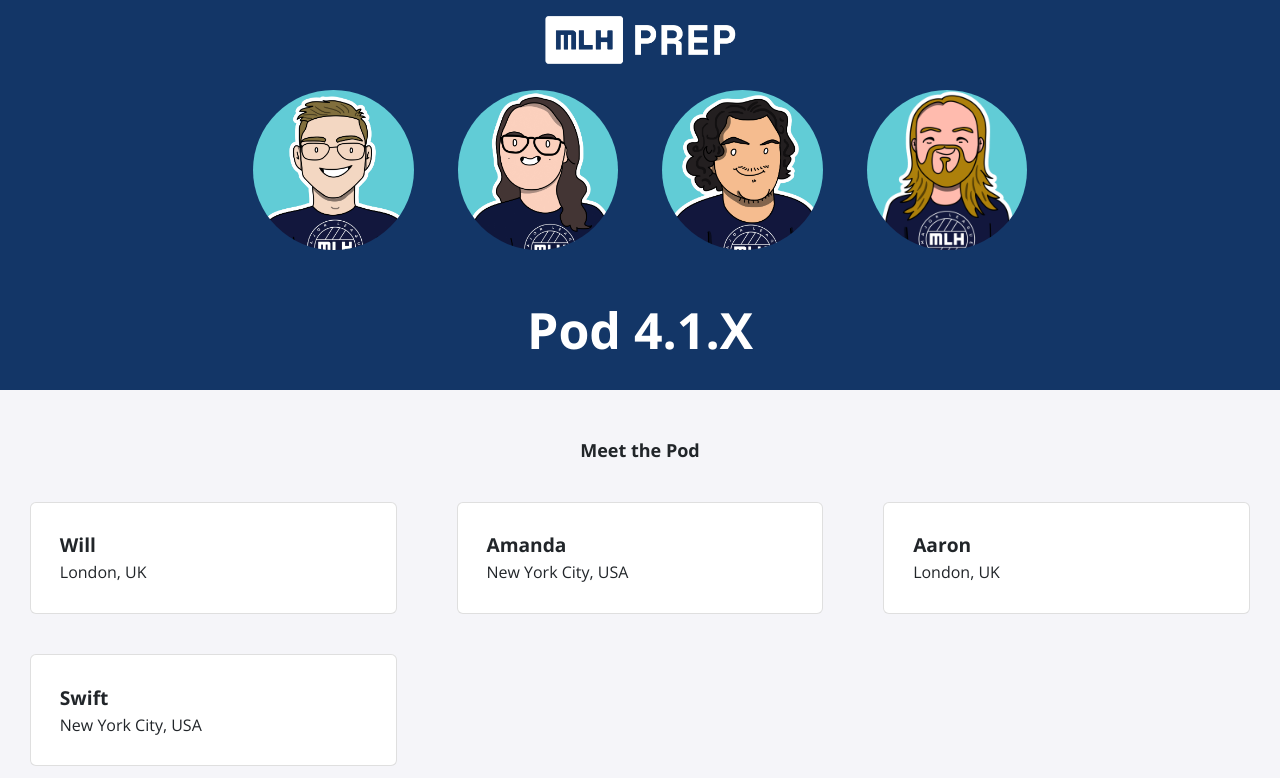
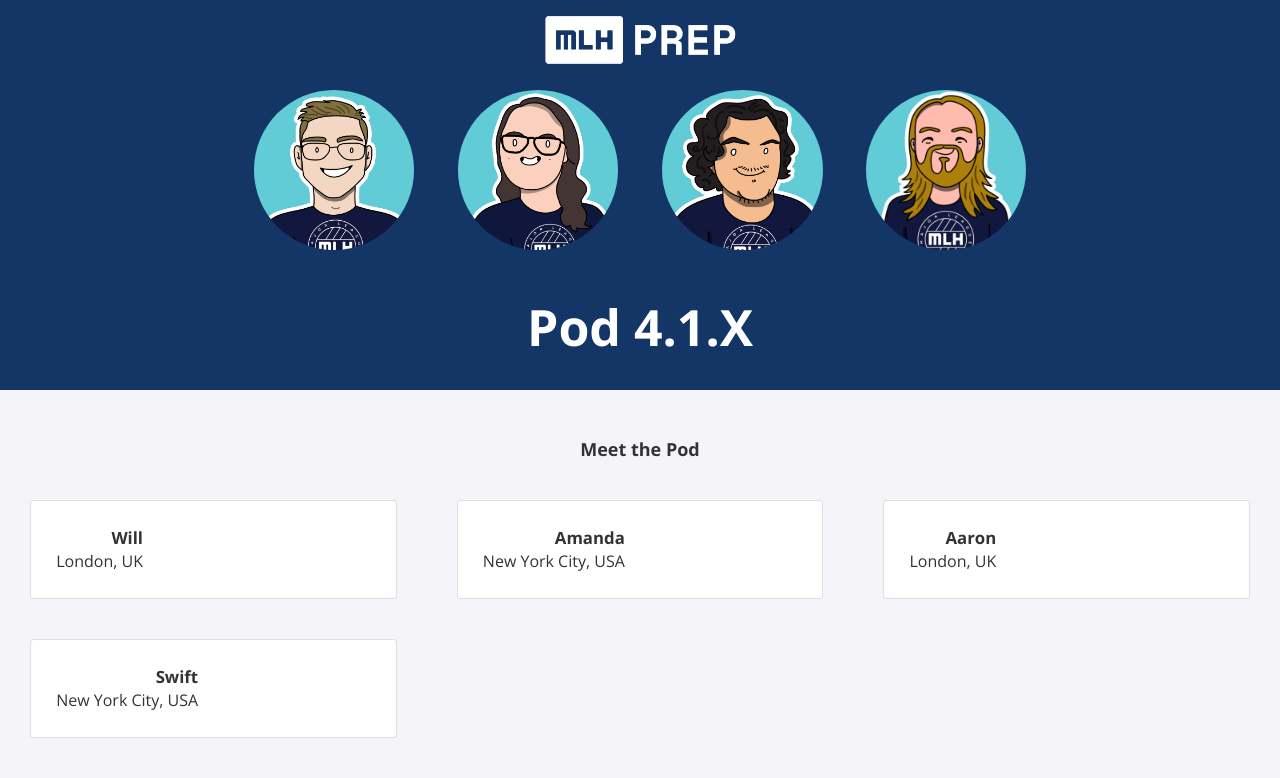
Before and after one commit to MLH-Fellowship/pod-4.1.2-portfolio, a Jekyll site: the page built from index.html, in a window 1280 px wide. Shown: the top 778 px of the page. Built offline with Jekyll 4.4.1, drawn with Linux system fonts in a browser that asks for light colours; nearby versions of some CDN libraries; some of the changed text lies outside the part shown.

Commit message:
UI improved

```diff
--- a/_includes/header.html
+++ b/_includes/header.html
@@ -25,7 +25,10 @@
         integrity="sha384-Vkoo8x4CGsO3+Hhxv8T/Q5PaXtkKtu6ug5TOeNV6gBiFeWPGFN9MuhOf23Q9Ifjh" crossorigin="anonymous">
     <link rel="stylesheet" href="https://cdnjs.cloudflare.com/ajax/libs/font-awesome/5.12.1/css/all.min.css"
         integrity="sha256-mmgLkCYLUQbXn0B1SRqzHar6dCnv9oZFPEC1g1cwlkk=" crossorigin="anonymous" />
-
+    <meta name="viewport" content="width=device-width, initial-scale=1">
+    <link rel="stylesheet" href="https://maxcdn.bootstrapcdn.com/bootstrap/3.4.0/css/bootstrap.min.css">
+    <script src="https://ajax.googleapis.com/ajax/libs/jquery/3.5.1/jquery.min.js"></script>
+    <script src="https://maxcdn.bootstrapcdn.com/bootstrap/3.4.0/js/bootstrap.min.js"></script>
     <link lang='sass' rel="stylesheet" href="/assets/css/main.css">
     <link rel='icon' href='/assets/img/favicon.ico' type='image/x-icon' />
     <title>{{ site.title }}</title>
--- a/_includes/projects.html
+++ b/_includes/projects.html
@@ -7,8 +7,11 @@
     <a>
     {% endif %}
       <div class="card">
+	<img src = {{ item.image }} class = "lefticon" style = "width: 20%;" >
         <div class="info">
           <p class="title">{{ item.title }}</p>
+	  <p class = "author">Authors: {{ item.author }}</p>
+	  <p class = "description">{{ item.description }}</p>
           <p class="location">{{ item.event }}</p>
           <p class="dates">{{ item.date }}</p>
         </div>
@@ -16,3 +19,12 @@
     </a>
     {% endfor %}
   </div>
+
+<style>
+.lefticon {
+  position: absolute;
+  top: 8px;
+  left: 16px;
+  margin-right:5px;
+}
+</style>
--- a/_layouts/page.html
+++ b/_layouts/page.html
@@ -17,4 +17,5 @@
 
 <div class="container page">
     {{ content }}
+    <a href="/" class="btn btn-info btn-lg" style = "color: white;"><span class="glyphicon glyphicon-arrow-left"></span> Back</a>
 </div>
--- a/_sass/all.scss
+++ b/_sass/all.scss
@@ -59,7 +59,7 @@
     p {
         margin-top: 5px;
         margin: 0px;
-        text-align: left;
+        text-align: right;
     }
 
     .title {
```
Also changed, not shown: _data/projects.yml (+9 -0 lines), docker-compose.yml (deleted, +0 -11 lines), 2 other files.
